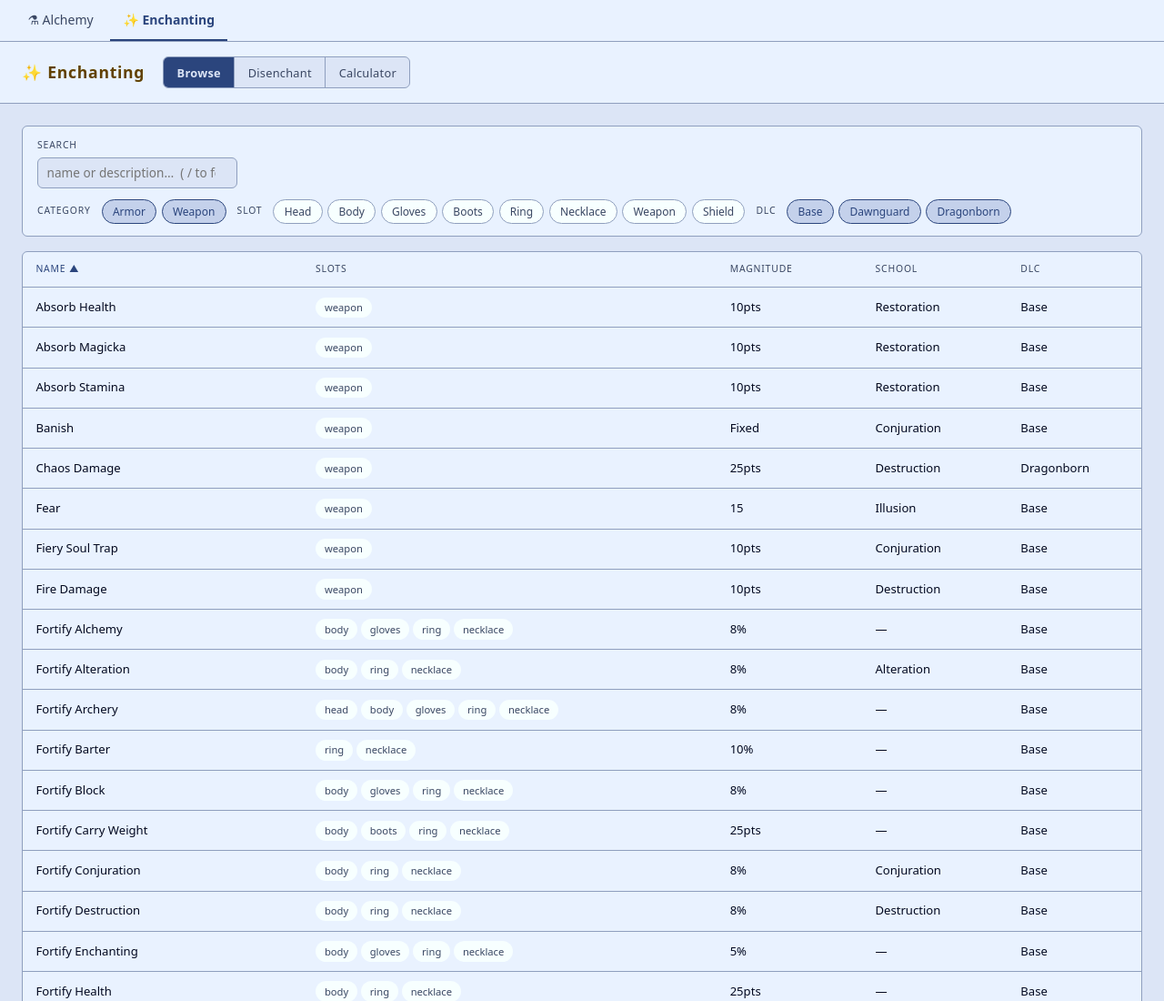
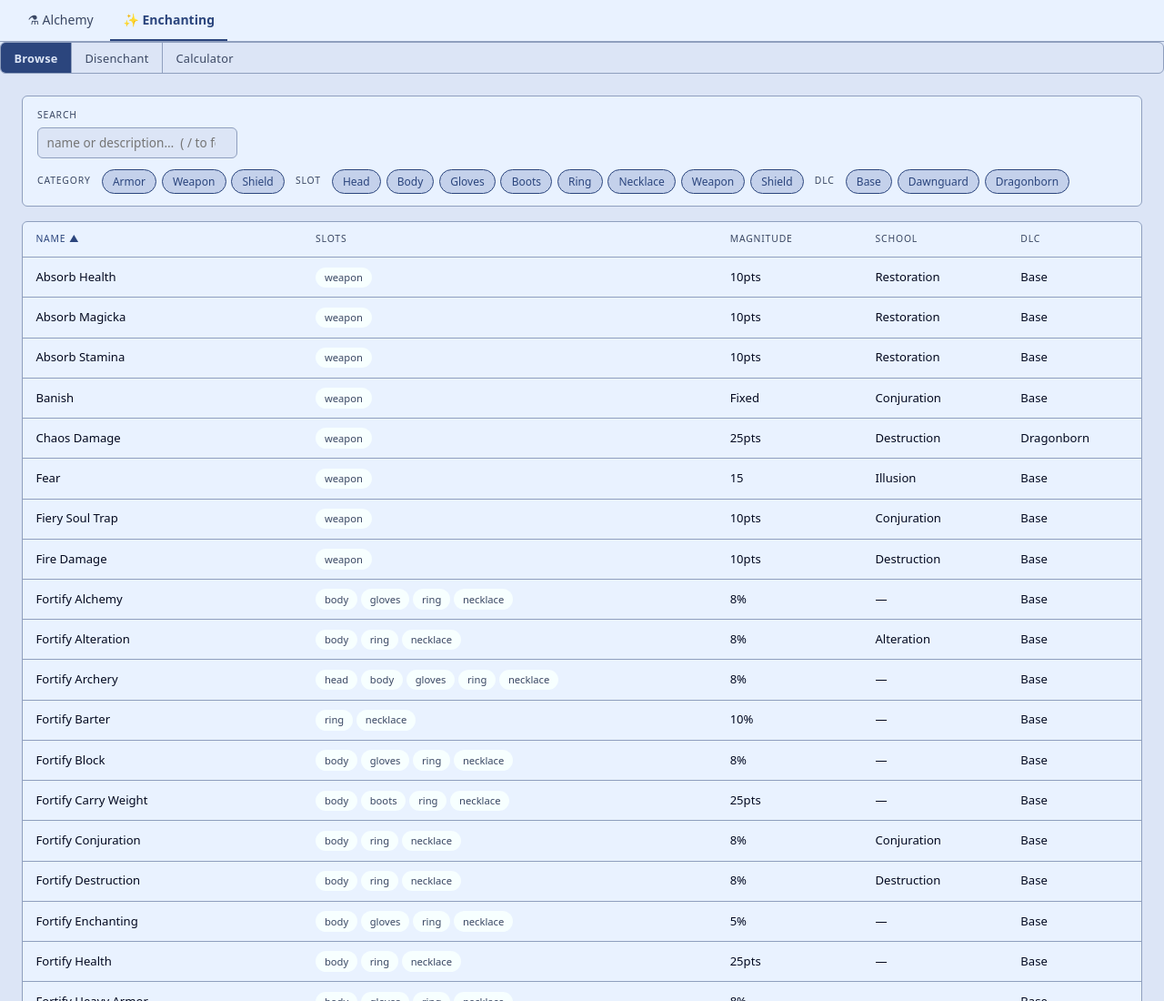
Before and after one commit to dobbo-ca/web-skyrim, an Astro site: page /skyrim/enchanting in a window 1280 px wide. Shown: the top 1100 px of the page at 91% size. Built offline with nearby package versions, Linux system fonts and the light colour scheme; Astro itself is replaced by a stand-in of ours.

Commit message:
fix(enchanting): shield category, slot filter semantics, header cleanup, isGenericOnly, calc CSS

```diff
--- a/src/components/DisenchantFinder.tsx
+++ b/src/components/DisenchantFinder.tsx
@@ -19,9 +19,7 @@ export default function DisenchantFinder(props: Props) {
   const isGenericOnly = createMemo(() => {
     const enc = selected();
     if (!enc) return false;
-    return enc.disenchantSources.every(
-      (s) => !s.guaranteed && s.item.toLowerCase().includes('random')
-    );
+    return enc.disenchantSources.every((s) => !s.guaranteed);
   });
 
   return (
--- a/src/components/EnchantBrowser.tsx
+++ b/src/components/EnchantBrowser.tsx
@@ -5,7 +5,7 @@ import { sortBy } from '../lib/filters';
 
 type SortKey = 'name' | 'magnitude' | 'school' | 'dlc';
 
-const CATEGORIES = ['armor', 'weapon'] as const;
+const CATEGORIES = ['armor', 'weapon', 'shield'] as const;
 const SLOTS = ['head', 'body', 'gloves', 'boots', 'ring', 'necklace', 'weapon', 'shield'] as const;
 const DLCS = ['Base', 'Dawnguard', 'Dragonborn'] as const;
 
@@ -16,7 +16,7 @@ interface Props {
 export default function EnchantBrowser(props: Props) {
   const [search, setSearch] = createSignal('');
   const [categories, setCategories] = createSignal<Set<string>>(new Set(CATEGORIES));
-  const [slots, setSlots] = createSignal<Set<string>>(new Set());
+  const [slots, setSlots] = createSignal<Set<string>>(new Set(SLOTS));
   const [dlcs, setDlcs] = createSignal<Set<string>>(new Set(DLCS));
   const [sort, setSort] = createSignal<SortState<SortKey>>({ key: 'name', dir: 'asc' });
 
--- a/src/components/EnchantingApp.tsx
+++ b/src/components/EnchantingApp.tsx
@@ -17,8 +17,6 @@ export default function EnchantingApp() {
 
   return (
     <>
-      <header>
-        <h1><span class="brand-mark">✨</span>Enchanting</h1>
       <nav class="tabs" role="tablist" aria-label="Enchanting views">
         <button
           class="tab"
@@ -42,7 +40,6 @@ export default function EnchantingApp() {
           Calculator
         </button>
       </nav>
-      </header>
       <main>
         <Show when={tab() === 'browse'}>
           <EnchantBrowser enchantments={ENCHANTMENTS} />
--- a/src/components/MagnitudeCalculator.tsx
+++ b/src/components/MagnitudeCalculator.tsx
@@ -104,7 +104,6 @@ export default function MagnitudeCalculator(props: Props) {
               max="100"
               value={skill()}
               onInput={(e) => setSkill(Number(e.currentTarget.value))}
-              style="min-width: 160px;"
             />
           </label>
 
@@ -116,7 +115,6 @@ export default function MagnitudeCalculator(props: Props) {
               max="5"
               value={perkRanks()}
               onInput={(e) => setPerkRanks(Math.min(5, Math.max(0, Number(e.currentTarget.value))))}
-              style="max-width: 80px;"
             />
           </label>
 
@@ -128,7 +126,6 @@ export default function MagnitudeCalculator(props: Props) {
               max="100"
               value={fortifyPct()}
               onInput={(e) => setFortifyPct(Math.min(100, Math.max(0, Number(e.currentTarget.value))))}
-              style="max-width: 80px;"
             />
           </label>
         </div>
--- a/src/lib/enchanting-filters.ts
+++ b/src/lib/enchanting-filters.ts
@@ -14,7 +14,7 @@ export function filterEnchantments(enchantments: Enchantment[], f: EnchantFilter
       if (!e.name.toLowerCase().includes(q) && !e.description.toLowerCase().includes(q)) return false;
     }
     if (!f.categories.has(e.category)) return false;
-    if (f.slots.size > 0 && !e.slots.some(s => f.slots.has(s))) return false;
+    if (!e.slots.some(s => f.slots.has(s))) return false;
     if (!f.dlcs.has(e.dlc)) return false;
     return true;
   });
--- a/src/lib/types.ts
+++ b/src/lib/types.ts
@@ -18,7 +18,7 @@ export interface SortState<K extends string> {
   dir: SortDir;
 }
 
-export type EnchantCategory = 'armor' | 'weapon';
+export type EnchantCategory = 'armor' | 'weapon' | 'shield';
 export type EnchantSlot = 'head' | 'body' | 'gloves' | 'boots' | 'ring' | 'necklace' | 'weapon' | 'shield';
 
 export interface DisenchantSource {
--- a/src/styles/global.css
+++ b/src/styles/global.css
@@ -662,6 +662,10 @@ main {
   margin-top: 0.35rem;
 }
 
+.calc-field input[type="range"] { min-width: 160px; width: 100%; }
+.calc-field input[type="number"],
+.calc-field select { max-width: 80px; }
+
 /* Soul gem reference toggle */
 .gem-ref-toggle {
   background: var(--bg);
```
Lines whose indentation alone changed are shown as unchanged.
